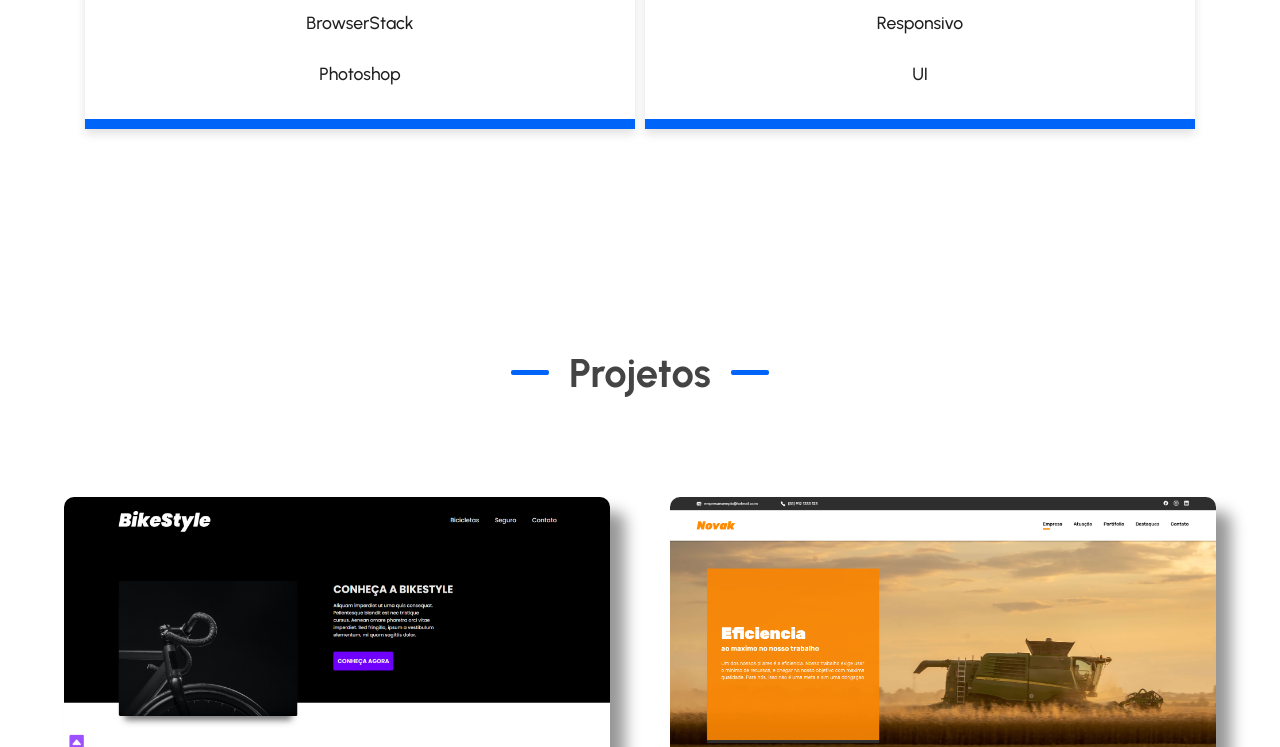
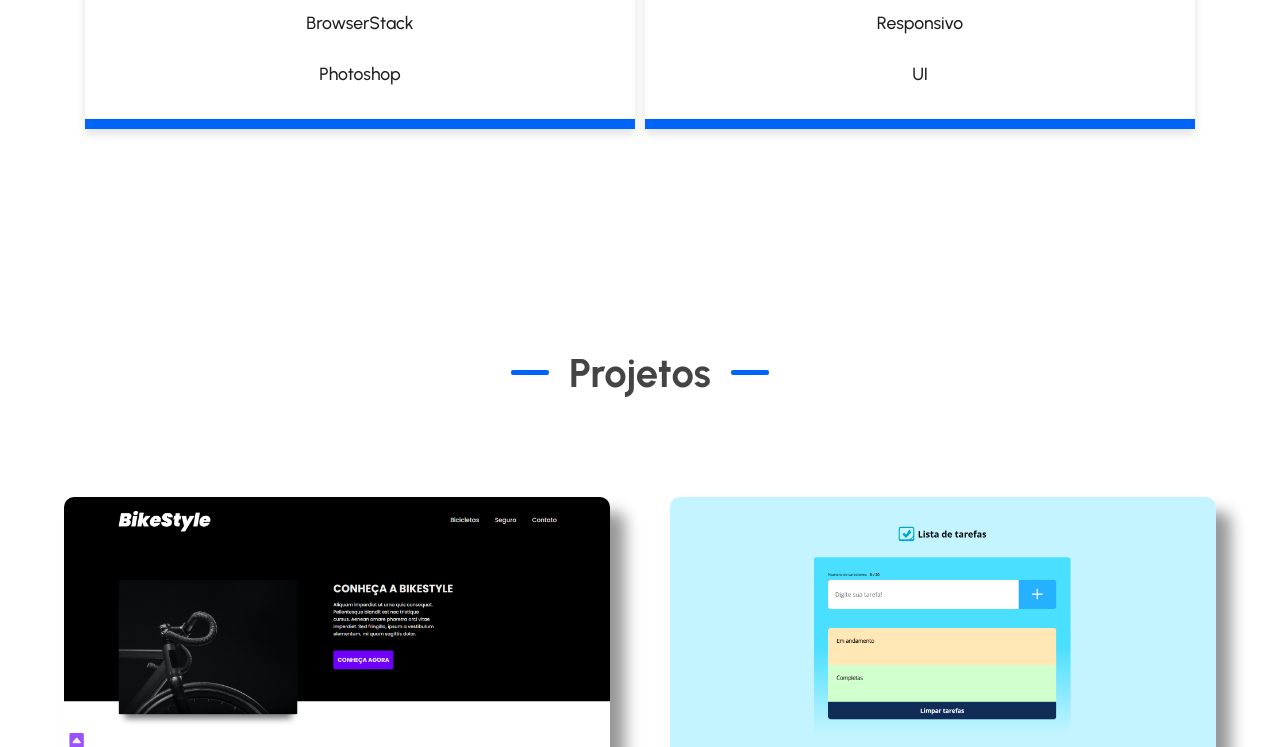
Before and after one commit to VitorRamires/My_Portifolio, a plain HTML site: page index.html in a window 1280 px wide. Shown: the part 1890-2637 px from the top of the page. Drawn offline with Linux system fonts and the light colour scheme.

Commit message:
tirando projeto

```diff
--- a/css/css modulos/projetos.css
+++ b/css/css modulos/projetos.css
@@ -2,6 +2,8 @@
   position: relative;
   padding:150px 0 190px 0;
   box-shadow: 0 -1200px 0 0 #ffffff;
+  border:1px solid red;
+  border: hidden;
 }
 
 .projetos h2{
@@ -23,6 +25,8 @@
   height: 5px;
   background-color: #0064F9;
   border-radius: 2px;
+
+
 }
 .projetos h2::before{
   content: "";
--- a/index.html
+++ b/index.html
@@ -162,9 +162,6 @@
       <div class="projeto p1">
         <a href="https://bykestyle.netlify.app/"><img src="./images/P1.png" alt="projeto01"></a>
       </div>
-      <div class="projeto p2">
-        <a href="http://novakeng.s3-website-sa-east-1.amazonaws.com/"><img src="./images/P2.png" alt="projeto02"></a>
-      </div>
       <div class="projeto p4">
         <a href="https://vitortodolist.netlify.app/"><img src="./images/P4.png" alt="projeto04"></a>
       </div>
```
Also changed, not shown: images/P5.png.
